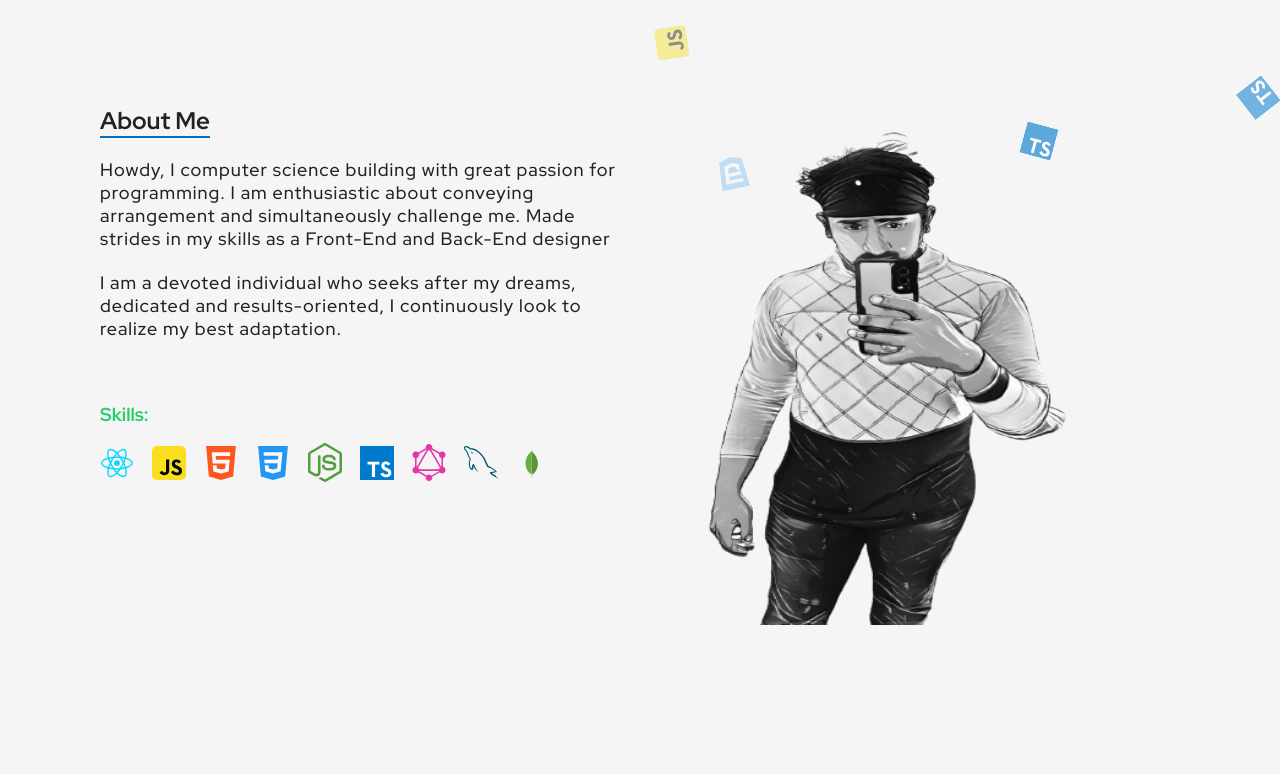
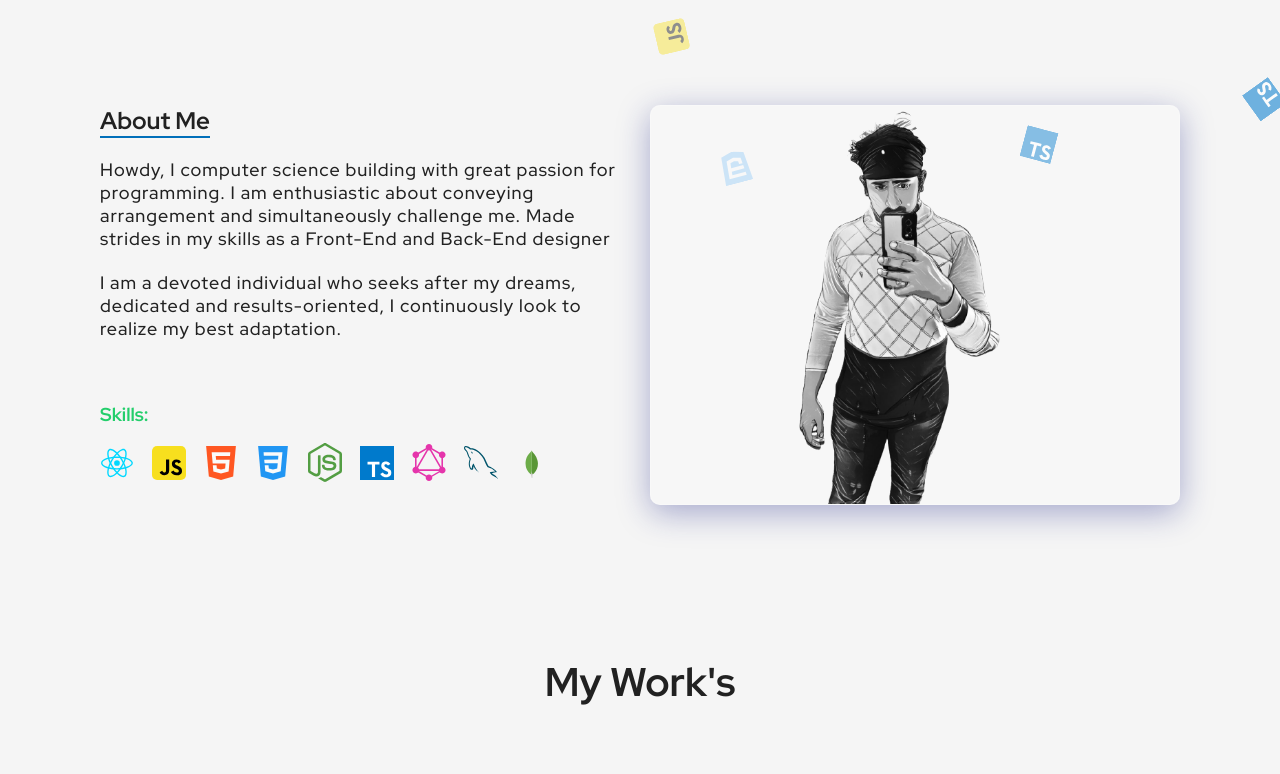
Before and after one commit to this-is-praveen/praveen_pf, a React (Create React App) app: page / in a window 1280 px wide. Shown: the part 606-1380 px from the top of the page. Built offline with nearby package versions, Linux system fonts and the light colour scheme.

Commit message:
Image card addded

```diff
--- a/src/components/About/About.tsx
+++ b/src/components/About/About.tsx
@@ -102,11 +102,9 @@ export const About = () => {
           offset={50}
           delay={0.5 * 1000}
         >
-          <img
-            src={PortFolioFoto}
-            alt={"About section - My Pictute"}
-            style={{ height: 500 }}
-          />
+          <div className="about-image-background">
+            <img src={PortFolioFoto} alt={"About section - My Pictute"} />
+          </div>
         </ScrollAnimation>
       </div>
     </Container>
--- a/src/components/About/styles.ts
+++ b/src/components/About/styles.ts
@@ -6,53 +6,61 @@ export const Container = styled.section`
   grid-template-columns: 1fr 1fr;
   gap: 2rem;
 
-  .hard-skills{
+  .hard-skills {
     margin-top: 1.6rem;
     display: flex;
     align-items: center;
     flex-wrap: wrap;
     gap: 1.8rem;
   }
-  .hability{
+  .hability {
     display: flex;
     flex-direction: column;
     align-items: center;
 
-    img{
+    img {
       width: 3.4rem;
     }
   }
 
-  h2{
+  h2 {
     display: inline-block;
     margin-bottom: 2rem;
     border-bottom: 0.2rem solid var(--blue);
   }
 
-  h3{
+  h3 {
     margin-top: 2rem;
     color: var(--green);
   }
 
-  p{
+  p {
     font-size: 1.8rem;
     letter-spacing: 0.1rem;
     font-weight: 500;
   }
 
-
-
-  .about-image{
+  .about-image {
     text-align: center;
-   img{
-     margin-top: 2rem;
-     width: 100%;
-     filter: grayscale(1);
-     transition: filter 0.5s;
-     &:hover{
-       filter: grayscale(0);
-     }
-   }
+    height: 400px;
+    .about-image-background {
+      display: flex;
+      justify-content: center;
+      height: 400px;
+      background: rgba(255, 255, 255, 0.25);
+      box-shadow: 0 8px 32px 0 rgba(31, 38, 135, 0.37);
+      backdrop-filter: blur(4px);
+      -webkit-backdrop-filter: blur(4px);
+      border-radius: 10px;
+      border: 1px solid rgba(255, 255, 255, 0.18);
+      img {
+        filter: grayscale(1);
+        transition: filter 0.5s;
+        &:hover {
+          filter: grayscale(0);
+        }
+      }
+    }
   }
 
   @media only screen and (max-width: 480px) {
@@ -62,17 +70,17 @@ export const Container = styled.section`
     }
   }
 
-  @media (max-width: 960px){
+  @media (max-width: 960px) {
     display: block;
     text-align: center;
 
-    .about-image{
+    .about-image {
+      margin-top: 2rem;
       display: flex;
-    }
-    .hard-skills{
       justify-content: center;
     }
-
+    .hard-skills {
+      justify-content: center;
+    }
   }
-
-`
+`;
```
